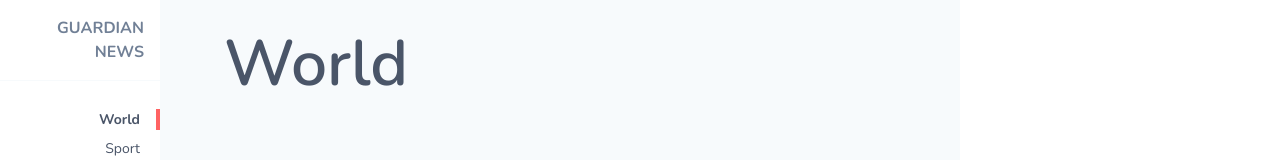
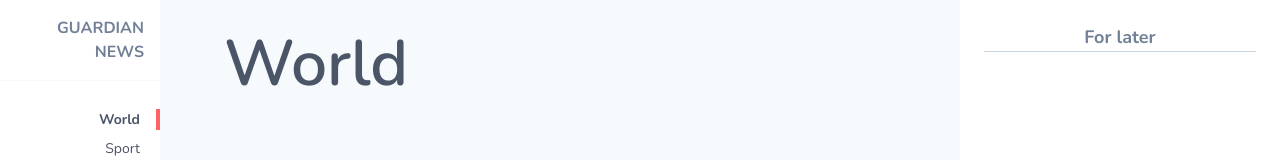
Before and after one commit to Conteusz81/guardian-news, a React (Create React App) app: page /world in a window 1280 px wide. Shown: the top 160 px of the page. Built offline with nearby package versions, Linux system fonts and the light colour scheme; no server answers.

Commit message:
ForLaterList added

```diff
--- a/src/App.js
+++ b/src/App.js
@@ -6,6 +6,7 @@ import NewsFeed from "./components/organisms/NewsFeed";
 import NavBar from "./components/organisms/NavBar";
 import { routes } from "./routes/routes";
 import { pathNameSlice } from "./utils/parsers";
+import ForLaterList from "./components/organisms/ForLaterList";
 
 function App() {
   return (
@@ -33,6 +34,7 @@ function App() {
                       />
                   </Switch>
               </MainTemplate>
+              <ForLaterList />
           </div>
       </BrowserRouter>
   );
--- a/src/components/molecules/NewsCard.js
+++ b/src/components/molecules/NewsCard.js
@@ -1,12 +1,18 @@
 import React from 'react';
+import { BiAddToQueue } from 'react-icons/bi'
 
 const NewsCard = ({ title, externalUrl }) => {
     return (
-        <div className="w-full">
-            <div className="border border-gray-400 bg-white rounded p-4 flex leading-normal">
+        <div className="w-full flex border border-gray-400 bg-white rounded">
+            <div className="p-4 hover:bg-gray-200 flex-grow">
                 <a href={externalUrl} rel="noopener noreferrer" target="_blank">
                     <div className="text-gray-700 font-bold text-lg">{title}</div>
                 </a>
+            </div>
+            <div
+                className="flex items-center justify-center p-2 border-l border-gray-400 cursor-pointer hover:bg-gray-200"
+            >
+               <BiAddToQueue />
             </div>
         </div>
     );
--- /dev/null
+++ b/src/components/organisms/ForLaterList.js
@@ -0,0 +1,11 @@
+import React from 'react';
+
+const ForLaterList = () => {
+    return (
+        <div className="col-span-1 p-6 md:col-span-2">
+            <h1 className="text-lg text-center font-bold border-b border-gray-400">For later</h1>
+        </div>
+    );
+};
+
+export default ForLaterList;
```
